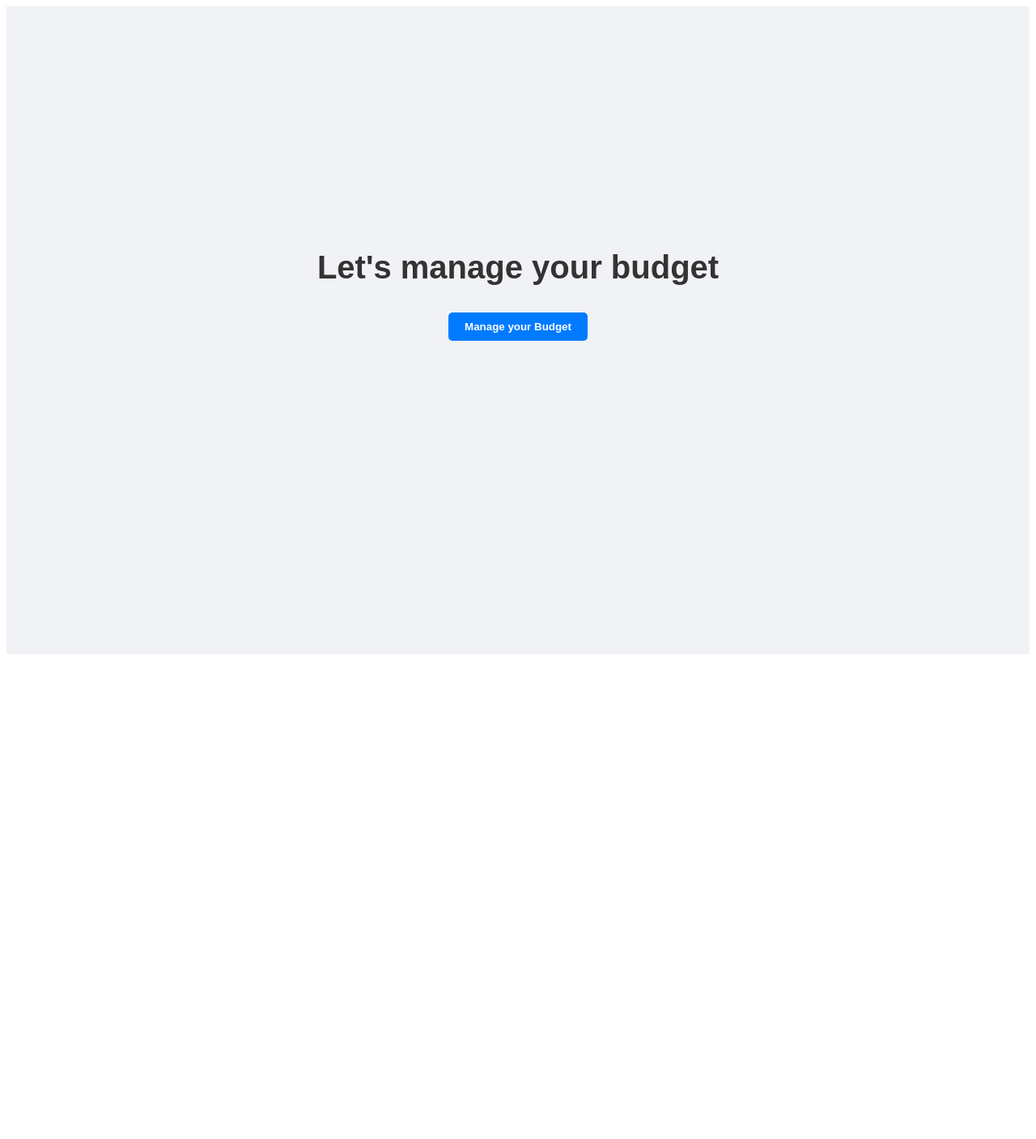
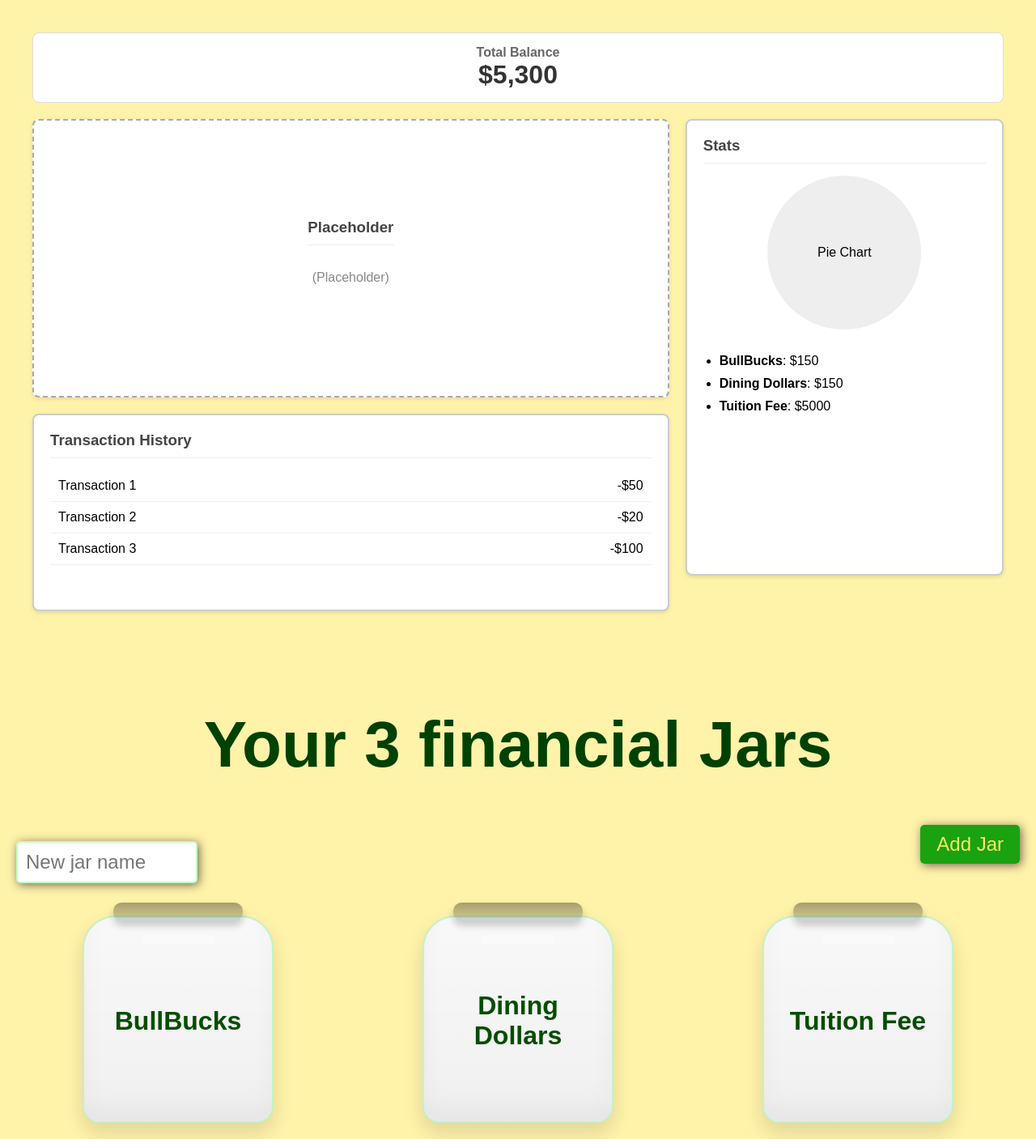
Before and after one commit to JamesChau016/BullBudget, a React (Vite) app in the folder BullBudget/: page /dashboard in a window 1280 px wide. Shown: the whole page at 81% size. Before the commit the page ends 816 px from the top, so only its background shows below. Built offline with nearby package versions, Linux system fonts and the light colour scheme.

Commit message:
Sync data from dashboard to Jars

```diff
--- a/BullBudget/src/App.jsx
+++ b/BullBudget/src/App.jsx
@@ -5,17 +5,24 @@ import {Toaster} from 'react-hot-toast'
 import './App.css'
 import Landing from './pages/Landing/Landing'
 import Dashboard from './pages/Dashboard/Dashboard'
+import Jars from './pages/Jars/Jars'
 
 function App() {
+  // State chung. We can work on this later
+  const [budgets, setBudgets] = useState([
+    { id: 1, name: 'BullBucks', balance: 150 },
+    { id: 2, name: 'Dining Dollars', balance: 150 },
+    { id: 3, name: 'Tuition Fee', balance: 5000 },
+  ]);
+
   return (
     <>
-      <div
-        className = 'app-container'
-      >
-        <Dashboard></Dashboard>
+      <Toaster />
+      <div className='app-container'>
+        <Dashboard budgets={budgets} setBudgets={setBudgets} />
+        <Jars budgets={budgets} setBudgets={setBudgets} />
       </div>
     </>
-
   )
 }
 
--- a/BullBudget/src/pages/Dashboard/Dashboard.jsx
+++ b/BullBudget/src/pages/Dashboard/Dashboard.jsx
@@ -2,26 +2,13 @@ import React, { useState } from 'react';
 
 import styles from './Dashboard.module.css';
 
-const Dashboard = () => {
-  const [budgets, setBudgets] = useState([
-    { id: 1, name: 'BullBucks', balance: 150 },
-    { id: 2, name: 'Dining Dollars', balance: 150 },
-    { id: 3, name: 'Tuition Fee', balance: 5000 },
-  ]);
+const Dashboard = ({ budgets, setBudgets }) => {
 
-  const [isShelfOpen, setIsShelfOpen] = useState(false);
   const totalBalance = budgets.reduce((sum, jar) => sum + jar.balance, 0);
 
   return (
     <div className={styles.dashboardContainer}>
-      {!isShelfOpen ? (
-        <div className={styles.welcomeScreen}>
-          <h2>Let's manage your budget</h2>
-          <button className={styles.btnPrimary} onClick={() => setIsShelfOpen(true)}>
-            Manage your Budget
-          </button>
-        </div>
-      ) : (
+      { (
         <>
           {}
           <header className={styles.dashboardHeader}>
@@ -29,9 +16,7 @@ const Dashboard = () => {
               <h2>Total Balance</h2>
               <span className={styles.totalAmount}>${totalBalance.toLocaleString()}</span>
             </div>
-            <button className={styles.btnPrimary} onClick={() => alert("Later dev")}>
-              + Add Jar
-            </button>
+
           </header>
 
           {}
--- a/BullBudget/src/pages/Dashboard/Dashboard.module.css
+++ b/BullBudget/src/pages/Dashboard/Dashboard.module.css
@@ -3,7 +3,6 @@
   max-width: 1400px;
   margin: 0 auto;
   padding: 20px;
-  background-color: #f0f2f5;
   min-height: 100vh;
   font-family: Arial, sans-serif;
   box-sizing: border-box;
@@ -23,7 +22,7 @@
 
 .dashboardHeader {
   display: flex;
-  justify-content: space-between;
+  justify-content: center;
   align-items: center;
   margin-bottom: 20px;
   background-color: white;
@@ -32,8 +31,17 @@
   border: 1px solid #ddd;
 }
 
-.totalSummary h2 { margin: 0; font-size: 1rem; color: #666; }
-.totalAmount { font-size: 2rem; font-weight: bold; color: #333; }
+.totalSummary h2 {
+  margin: 0; font-size: 1rem; color: #666;
+  text-align: center;
+ }
+.totalAmount {
+  display: block;
+  font-size: 2rem;
+  font-weight: bold;
+  color: #333;
+  text-align: center;
+}
 
 .btnPrimary {
   background-color: #007bff;
--- a/BullBudget/src/pages/Jars/Jars.jsx
+++ b/BullBudget/src/pages/Jars/Jars.jsx
@@ -2,33 +2,36 @@ import React,{ useState } from 'react'
 import toast from 'react-hot-toast'
 import styles from './Jars.module.css'
 
-function Jars() {
-  const [jarNames, setJarNames] = useState(['BullBucks', 'Dining Dollars', 'School Fees', 'Personal Expenses', 'Saving', 'Necessities' ]);
+function Jars({ budgets, setBudgets }) {
   const [expandedJar, setExpandedJar] = useState(null);
-  const [jarColors, setJarColors] = useState(['hsla(0, 0%, 93%, 1.00)', 'hsla(0, 0%, 93%, 1.00)', 'hsla(0, 0%, 93%, 1)', 'hsla(0, 0%, 93%,1)', 'hsla(0, 0%, 93%, 1)', 'hsla(0, 0%, 93%, 1)']);
-  const jarNum= jarNames.length;
-  const listJars = jarNames;
+  const [jarColors, setJarColors] = useState(
+    budgets.map(() => 'hsla(0, 0%, 93%, 1.00)'));
+  const jarNum= budgets.length;
+  const listJars = budgets;
 
-  function addJar(){
+  function addJar() {
     const jarName = document.getElementById('add-jars').value;
-    if ((!jarNames.includes(jarName)) && jarName.trim() !== ""){
-      setJarNames([...jarNames, jarName]);
+    const nameExists = budgets.some(b => b.name === jarName);
+
+    if (!nameExists && jarName.trim() !== "") {
+      setBudgets([...budgets, {
+        id: Date.now(),
+        name: jarName,
+        balance: 0
+      }]);
       toast.success(`Jar "${jarName}" added`);
-    }
-    else{
-      toast.error('Please fill in a Jar name!');
+    } else {
+      toast.error('Please fill in a unique Jar name!');
     }
   }
 
-  function removeJar(){
-    if ((expandedJar !== null)&& (jarNames.length > 1)){
-      const jarN = jarNames[expandedJar];
-      const temp = jarNames.filter((_, index) => index !== expandedJar);
-      setJarNames(temp);
+  function removeJar() {
+    if (expandedJar !== null && budgets.length > 1) {
+      const jarN = budgets[expandedJar].name;
+      setBudgets(budgets.filter((_, index) => index !== expandedJar));
       toast.success(`Jar "${jarN}" removed`);
       setExpandedJar(null);
-    }
-    else{
+    } else {
       toast.error('You must have at least one jar!');
     }
   }
@@ -51,14 +54,14 @@ function Jars() {
       <input type='text' id={styles['add-jars']} placeholder='New jar name' required/>
       <button onClick={addJar} id={styles['add-jar-button']}>Add Jar</button>
       <div className={styles['jars-container']}>
-        {listJars.map((jarName, index) => (
+        {budgets.map((budget, index) => (
           <div
             onClick={() => expandedJar === null && expandJar(index)}
-            key={index}
+            key={budget.id}
             className={`${styles.jar} ${expandedJar === index ? styles.expanded : ''}`}
             style={{backgroundColor: jarColors[index]}}
           >
-            <h2 id={styles['jar-label']}>{jarName}</h2>
+            <h2 id={styles['jar-label']}>{budget.name}</h2>
             {expandedJar === index && (
               <>
                 <div className={styles['jar-color-controls']}>
--- a/BullBudget/src/pages/Jars/Jars.module.css
+++ b/BullBudget/src/pages/Jars/Jars.module.css
@@ -34,6 +34,7 @@ body{
     cursor: pointer;
     box-shadow: 2px 2px 12px hsla(0, 1%, 19%, 0.71);
     margin-left:20px;
+    float: right;
 }
 #add-jar-button:hover {
     background-color: hsla(120, 100%, 40%, 0.897);
```
